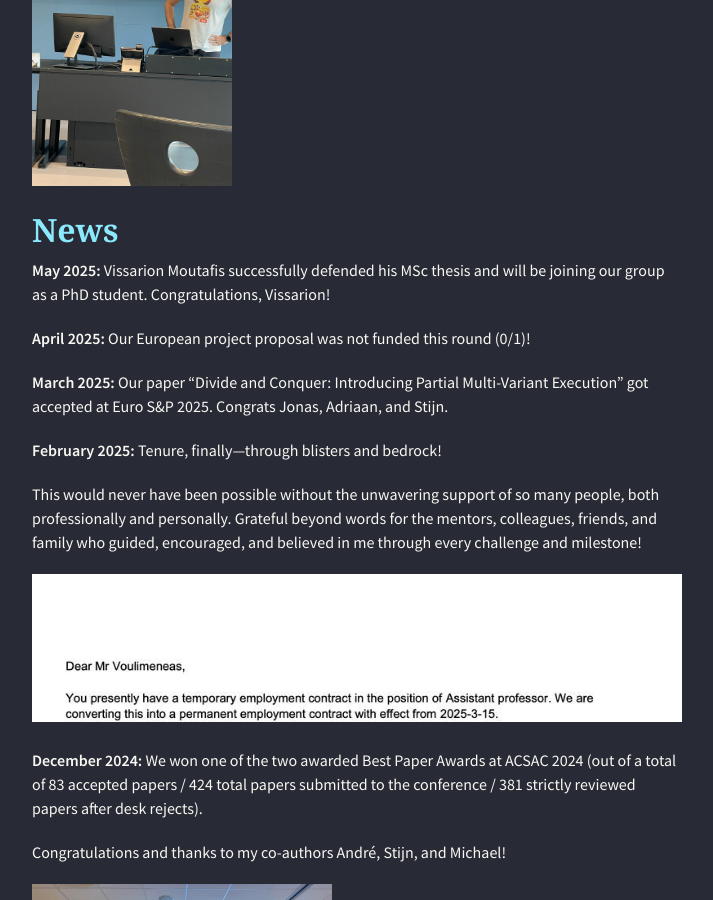
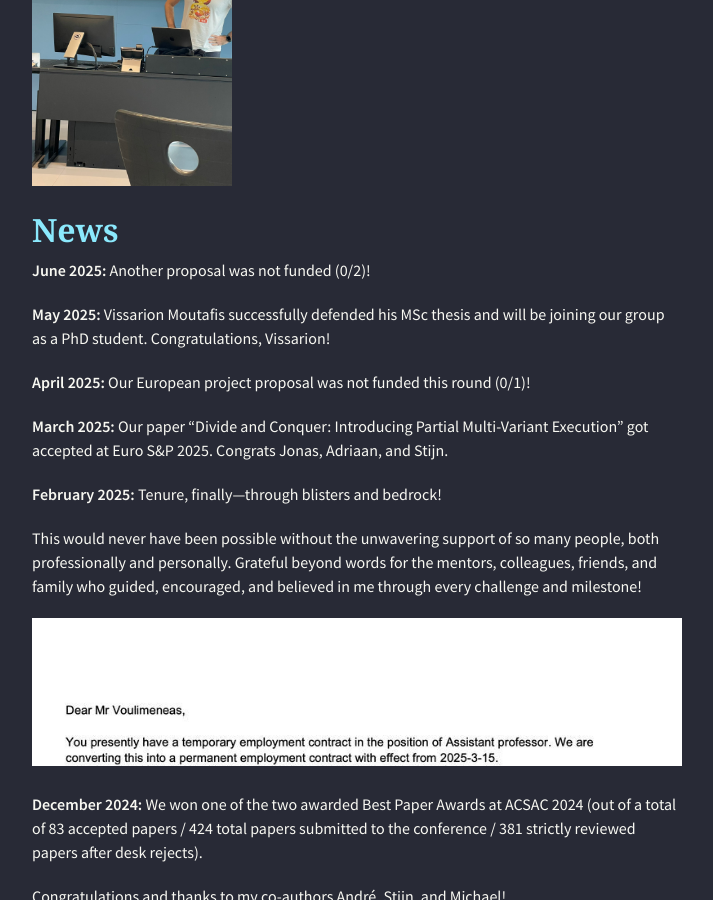
Before and after one commit to alexios-voulimeneas/alexios-voulimeneas.github.io, a Jekyll site: the page built from index.md, in a window 1280 px wide and 900 px high, scrolled down 379 px. Shown: the whole window, without its empty margins (283-996 px from the left). Built offline with Jekyll 4.4.1, drawn with Linux system fonts in a browser that asks for light colours; nearby versions of some CDN libraries; the repository's description, which GitHub fills in, is left out.

Commit message:
Update index.md

```diff
--- a/index.md
+++ b/index.md
@@ -5,6 +5,8 @@ layout: default
 <img src="466324559_4220271878199649_4803618349885448783_n.jpg" width="200">
 
 ## [](#header-2)News
+
+**June 2025:** Another proposal was not funded (0/2)!
 
 **May 2025:** Vissarion Moutafis successfully defended his MSc thesis and will be joining our group as a PhD student. Congratulations, Vissarion!
 
```
